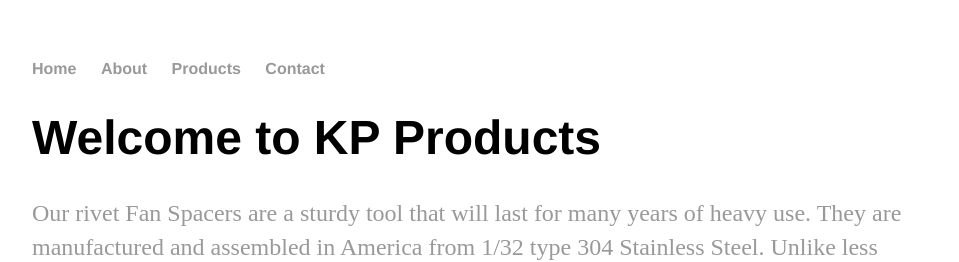
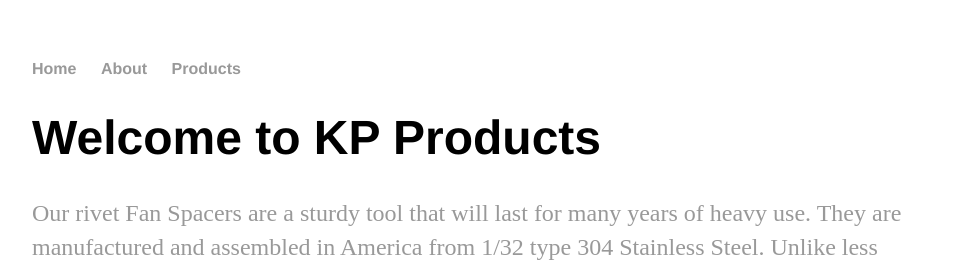
Before and after one commit to mkudija/kp-products, a Jekyll site: the page built from index.html, in a window 1280 px wide. Shown: the top 262 px of the page, without its empty margins (160-1119 px from the left). Built offline with Jekyll 4.4.1, drawn with Linux system fonts in a browser that asks for light colours.

Commit message:
Update default.html

```diff
--- a/_layouts/default.html
+++ b/_layouts/default.html
@@ -11,7 +11,6 @@
 	        		<li><a href="/">Home</a></li>
 		        	<li><a href="/About">About</a></li>
 	        		<li><a href="/Products">Products</a></li>
-	        		<li><a href="/Contact">Contact</a></li>
 	    		</ul>
 			</nav>
 			<div class="container">
```
